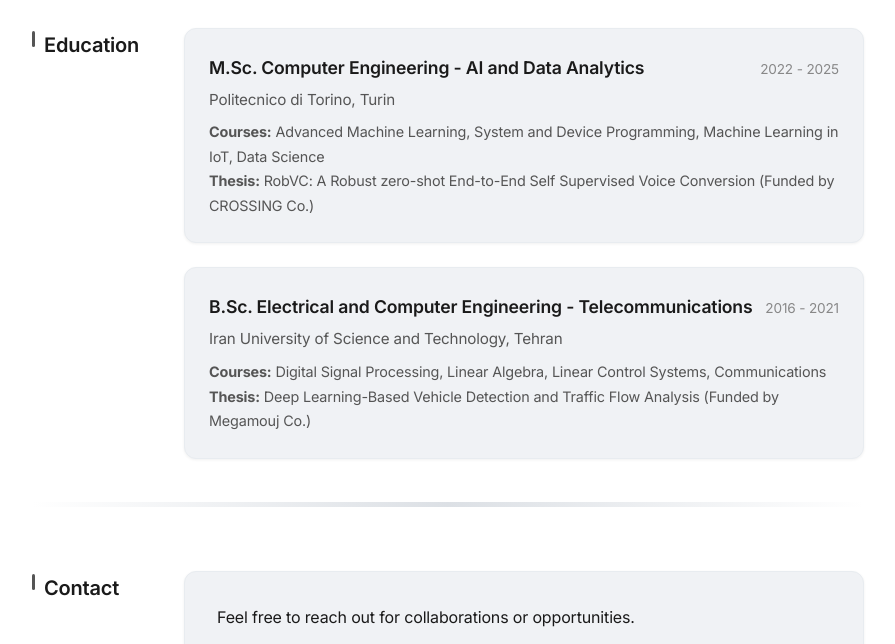
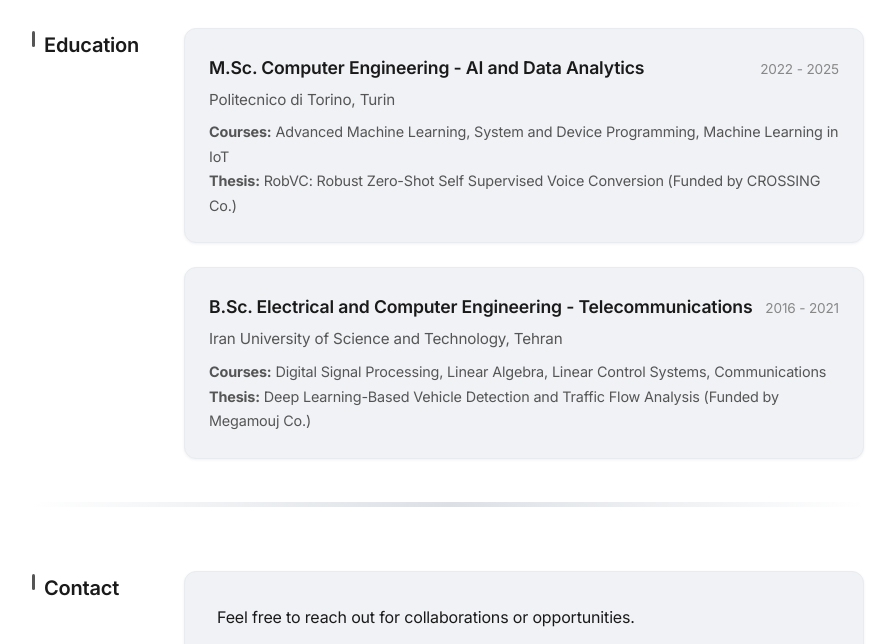
Before and after one commit to amadrezafrh/amadrezafrh.github.io, a plain HTML site: page index.html in a window 1280 px wide. Shown: the part 6920-7564 px from the top of the page, without its empty margins (352-1247 px from the left). Drawn offline with Linux system fonts and the light colour scheme.

```diff
--- a/index.html
+++ b/index.html
@@ -156,8 +156,8 @@
             <span class="education-date">2022 - 2025</span>
           </div>
           <p class="education-school">Politecnico di Torino, Turin</p>
-          <p class="education-detail"><strong>Courses:</strong> Advanced Machine Learning, System and Device Programming, Machine Learning in IoT, Data Science</p>
-          <p class="education-detail"><strong>Thesis:</strong> RobVC: A Robust zero-shot End-to-End Self Supervised Voice Conversion (Funded by CROSSING Co.)</p>
+          <p class="education-detail"><strong>Courses:</strong> Advanced Machine Learning, System and Device Programming, Machine Learning in IoT</p>
+          <p class="education-detail"><strong>Thesis:</strong> RobVC: Robust Zero-Shot Self Supervised Voice Conversion (Funded by CROSSING Co.)</p>
         </article>
 
         <article class="education-item">
```
